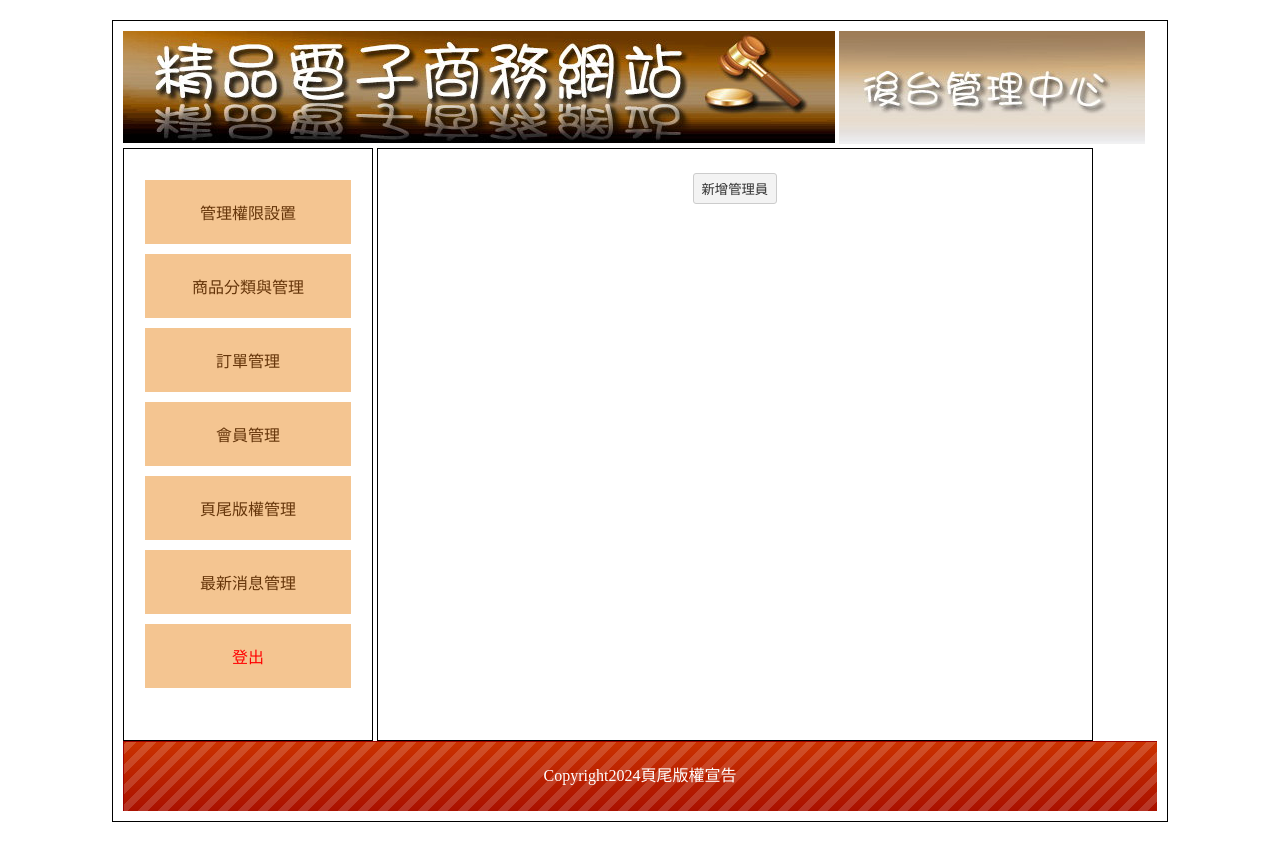
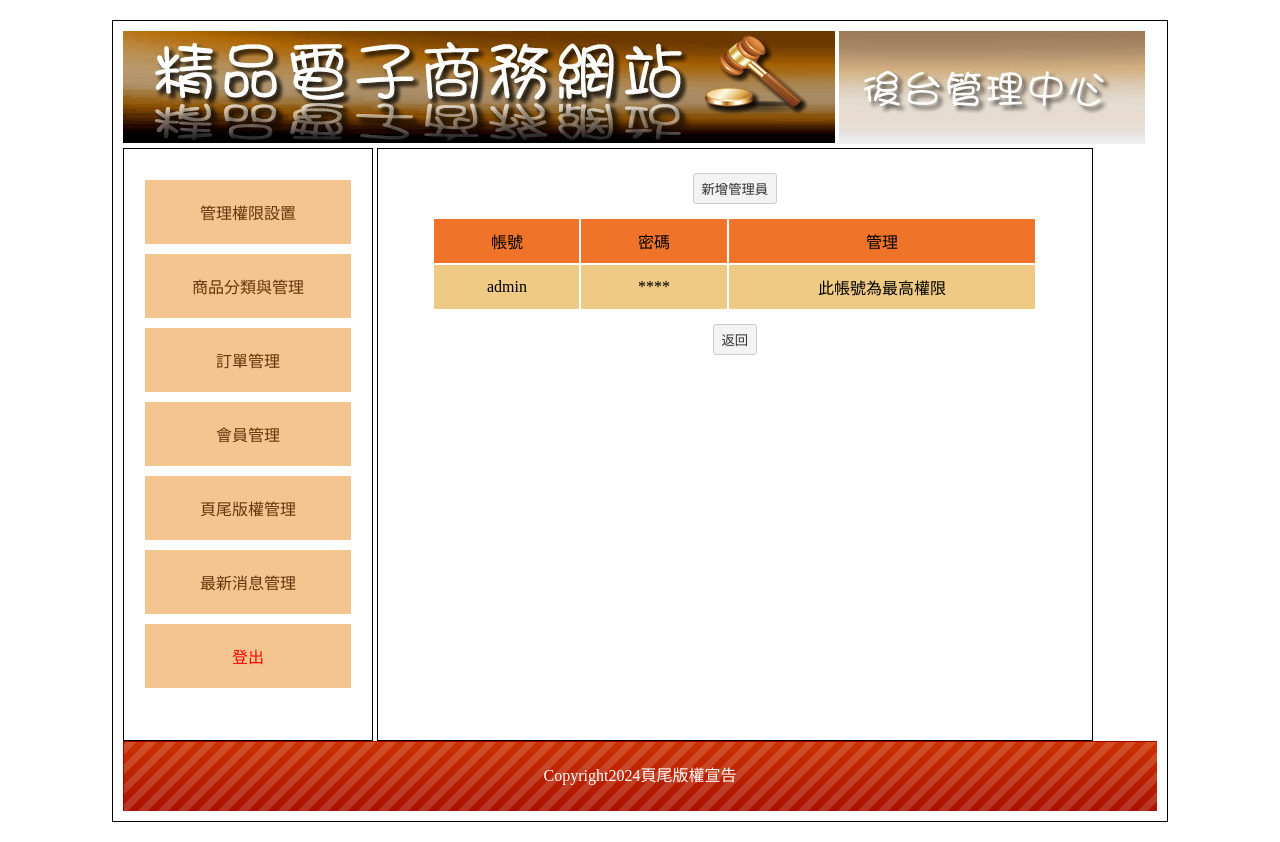
Before and after one commit to Luaxwing/BQ04-web03, a PHP site: page /back.php in a window 1280 px wide. Run offline with PHP 8.4, Linux system fonts and the light colour scheme; data comes from the database, SQL or seed files in the repository.

Commit message:
20240131:管理員刪除

```diff
--- /dev/null
+++ b/api/del.php
@@ -0,0 +1,4 @@
+<?php include_once "db.php";
+
+$db=new DB($_POST['table']);
+$db->del($_POST['id']);
--- a/back/admin.php
+++ b/back/admin.php
@@ -1,3 +1,54 @@
 <div class="ct">
     <button onclick="location.href='?do=add_admin'">新增管理員</button>
 </div>
+<table class="all">
+        <tr>
+            <td class="tt ct">帳號</td>
+            <td class="tt ct">密碼</td>
+            <td class="tt ct">管理</td>
+        </tr>
+<?php
+$rows = $Admin->all();
+foreach ($rows as $row) {
+    ?>
+
+
+        <tr>
+            <td class="pp ct">
+                <?= $row['acc'] ?>
+            </td>
+            <td class="pp ct">
+                <?= str_repeat("*", strlen($row['pw'])) ?>
+            </td>
+            <td class="pp ct">
+
+                <?php
+                if ($row['acc'] == 'admin') {
+                    echo "此帳號為最高權限";
+                } else {
+                    echo "<button onclick=location.href='?do=edit_admin&id={$row['id']}'>修改</button>";
+                    echo "<button onclick=del('admin',{$row['id']})>刪除</button>";
+                }
+                ?>
+
+            </td>
+        </tr>
+    <?php
+}
+?>
+    </table>
+
+<div class="ct">
+    <button onclick="location.href='index.php'">返回</button>
+</div>
+
+<script>
+    function del(table,id){
+        // console.log('table',table);
+        // console.log('id',id);
+
+        $.post("./api/del.php",{table,id},()=>{
+        location.reload();
+    })
+    }
+</script>
```
